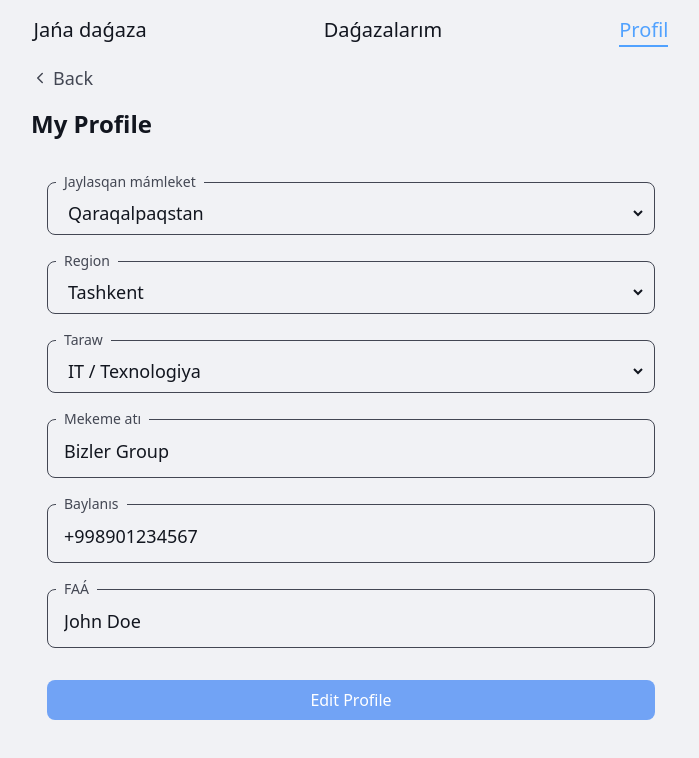
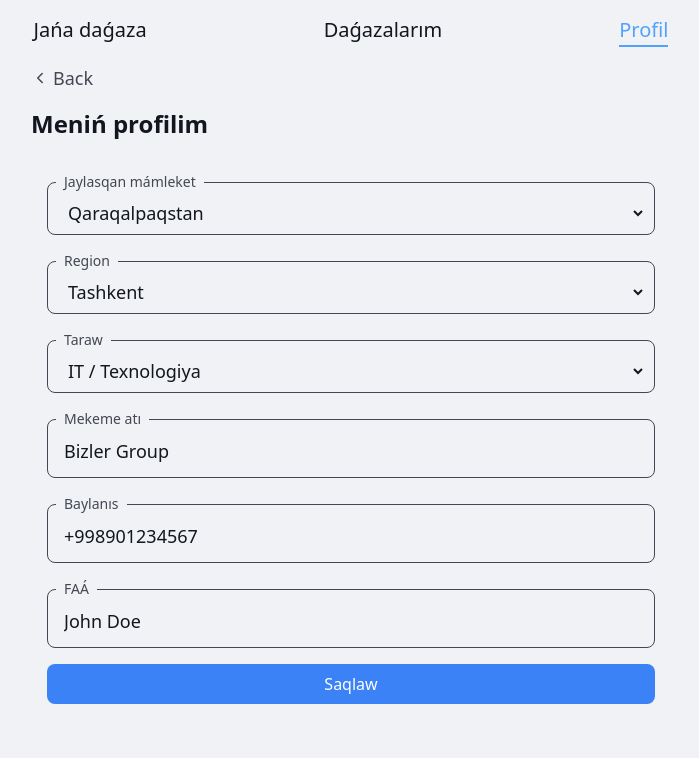
Before and after one commit to Ermuxan7/aumeta-bot, a Next.js app: page /profile in a window 1280 px wide. Shown: the top 758 px of the page, without its empty margins (289-988 px from the left). Built offline with nearby package versions, Linux system fonts and the light colour scheme.

Commit message:
Update button styles and localized titles across multiple pages

```diff
--- a/app/(pages)/internship/page.tsx
+++ b/app/(pages)/internship/page.tsx
@@ -102,7 +102,7 @@ const Internship = () => {
         />
         <button
           type="submit"
-          className="px-4 py-2 fles justify-end w-full bg-blue-500 text-white rounded-lg hover:bg-blue-600 transition"
+          className="px-4 py-2 flex justify-center items-center w-full bg-primary text-white rounded-lg hover:bg-blue-600 transition-all"
         >
           Jiberiw
         </button>
--- a/app/(pages)/my-posts/[id]/page.tsx
+++ b/app/(pages)/my-posts/[id]/page.tsx
@@ -39,7 +39,7 @@ const PostDetail = () => {
   return (
     <div className="w-full max-w-5xl mx-auto mt-8 px-4 sm:px-8 md:px-12">
       <BackButton />
-      <h2 className="text-2xl md:text-3xl mb-4">Vakanciya id-{params.id}</h2>
+      <h2 className="text-2xl font-semibold mb-4">Meniń postım</h2>
       <form onSubmit={handleSubmit(onSubmit)} className="space-y-4 mb-8">
         <FormInput
           legend="Aymaq"
--- a/app/(pages)/my-posts/page.tsx
+++ b/app/(pages)/my-posts/page.tsx
@@ -56,7 +56,7 @@ const MyPosts = () => {
     <div className="w-full max-w-5xl mx-auto mt-8 px-4 sm:px-6 md:px-8">
       <BackButton />
       <h2 className="text-2xl font-semibold mb-6 text-foreground">
-        My Vacancies
+        Meniń vakansiyalarım
       </h2>
 
       {vacancies.length === 0 ? (
--- a/app/(pages)/opportunities/page.tsx
+++ b/app/(pages)/opportunities/page.tsx
@@ -46,7 +46,7 @@ const Opportunities = () => {
         )}
         <button
           type="submit"
-          className="px-4 py-2 fles justify-end w-full bg-blue-500 text-white rounded-lg hover:bg-blue-600 transition"
+          className="px-4 py-2 flex justify-center items-center w-full bg-primary text-white rounded-lg hover:bg-blue-600 transition-all"
         >
           Jiberiw
         </button>
--- a/app/(pages)/profile/page.tsx
+++ b/app/(pages)/profile/page.tsx
@@ -59,7 +59,7 @@ const MyProfile = () => {
   return (
     <div className="max-w-2xl mx-auto mt-8 px-4">
       <BackButton />
-      <h2 className="text-2xl font-semibold mb-4">My Profile</h2>
+      <h2 className="text-2xl font-semibold mb-4">Meniń profilim</h2>
 
       <div className="bg-background p-4 space-y-4">
         <FormInput
@@ -78,8 +78,11 @@ const MyProfile = () => {
         <FormInput legend="Baylanıs" type="text" defaultValue={profile.phone} />
         <FormInput legend="FAÁ" type="text" defaultValue={profile.fullName} />
 
-        <button className="w-full mt-4 px-4 py-2 rounded-lg text-white bg-primary/70 hover:bg-primary/80 transition-all duration-200">
-          Edit Profile
+        <button
+          type="submit"
+          className="px-4 py-2 flex justify-center items-center w-full bg-primary text-white rounded-lg hover:bg-blue-600 transition-all"
+        >
+          Saqlaw
         </button>
       </div>
     </div>
--- a/app/(pages)/project/page.tsx
+++ b/app/(pages)/project/page.tsx
@@ -89,7 +89,7 @@ const Project = () => {
         />
         <button
           type="submit"
-          className="px-4 py-2 fles justify-end w-full bg-blue-500 text-white rounded-lg hover:bg-blue-600 transition"
+          className="px-4 py-2 flex justify-center items-center w-full bg-primary text-white rounded-lg hover:bg-blue-600 transition-all"
         >
           Jiberiw
         </button>
```
